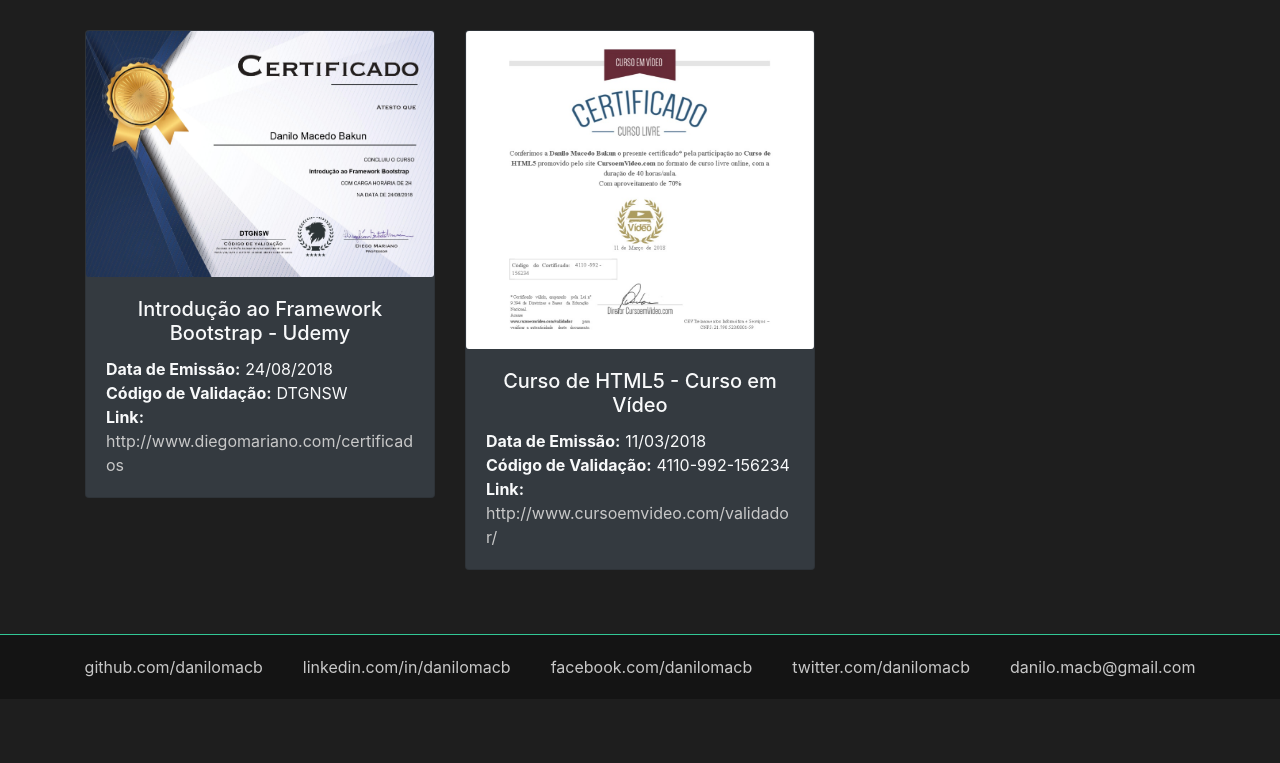
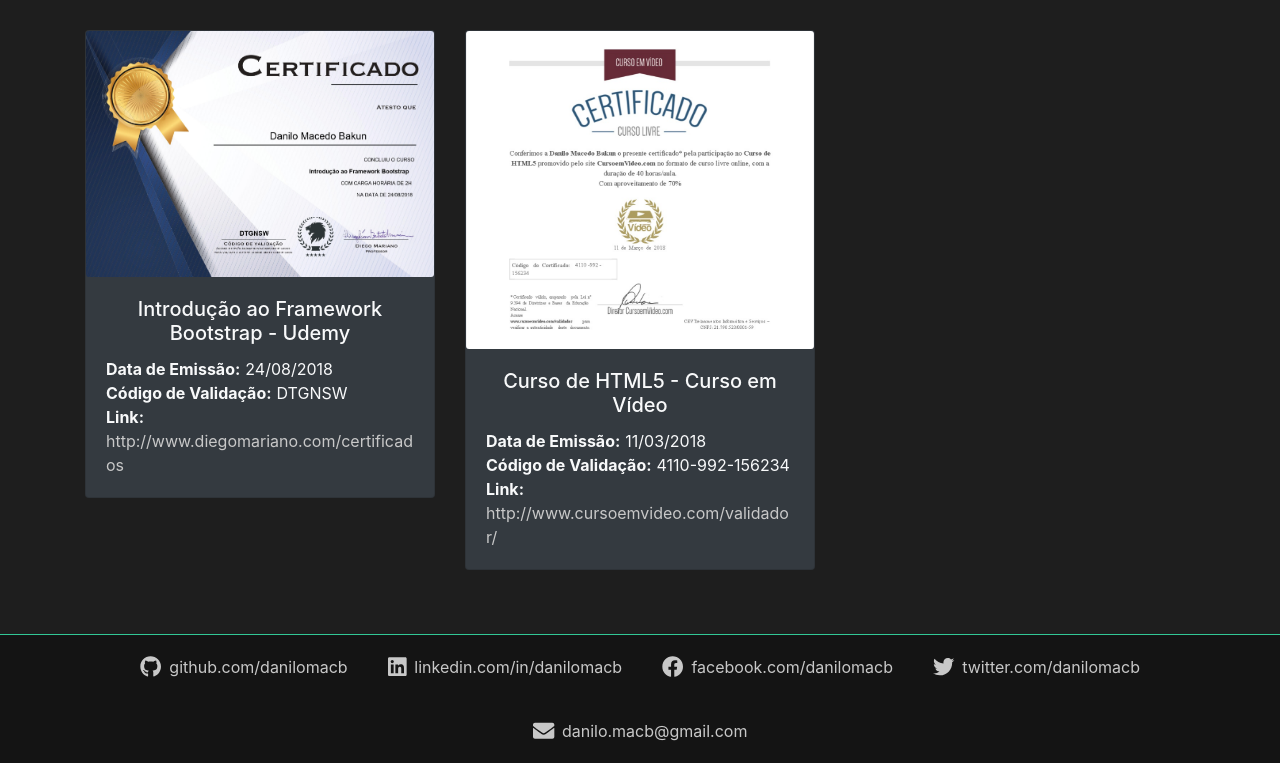
Before and after one commit to danilomacb/react-portfolio, a React (Create React App) app: page /certificados in a window 1280 px wide. Shown: the part 490-1253 px from the top of the page. Before the commit the page ends 1189 px from the top, so only its background shows below. Built offline with nearby package versions, Linux system fonts and the light colour scheme.

Commit message:
finishing footer

```diff
--- a/package.json
+++ b/package.json
@@ -3,6 +3,10 @@
   "version": "0.1.0",
   "private": true,
   "dependencies": {
+    "@fortawesome/fontawesome-svg-core": "^1.2.28",
+    "@fortawesome/free-brands-svg-icons": "^5.13.0",
+    "@fortawesome/free-solid-svg-icons": "^5.13.0",
+    "@fortawesome/react-fontawesome": "^0.1.9",
     "@testing-library/jest-dom": "^4.2.4",
     "@testing-library/react": "^9.5.0",
     "@testing-library/user-event": "^7.2.1",
--- a/src/components/Footer.js
+++ b/src/components/Footer.js
@@ -1,21 +1,41 @@
 import React from "react";
+import { FontAwesomeIcon } from "@fortawesome/react-fontawesome";
+import { faEnvelope } from "@fortawesome/free-solid-svg-icons";
+import { faGithub, faFacebook, faLinkedin, faTwitter } from "@fortawesome/free-brands-svg-icons";
 
 function Footer() {
   return (
     <footer className="text-center">
       <div className="contact">
-        <a href="https://github.com/danilomacb">github.com/danilomacb</a>
+        <a href="https://github.com/danilomacb">
+          <FontAwesomeIcon icon={faGithub} size="lg" className="mr-2" />
+          github.com/danilomacb
+        </a>
       </div>
       <div className="contact">
-        <a href="https://www.linkedin.com/in/danilomacb/">linkedin.com/in/danilomacb</a>
+        <a href="https://www.linkedin.com/in/danilomacb/">
+          <FontAwesomeIcon icon={faLinkedin} size="lg" className="mr-2" />
+          linkedin.com/in/danilomacb
+        </a>
       </div>
       <div className="contact">
-        <a href="https://www.facebook.com/danilomacb/">facebook.com/danilomacb</a>
+        <a href="https://www.facebook.com/danilomacb/">
+          <FontAwesomeIcon icon={faFacebook} size="lg" className="mr-2" />
+          facebook.com/danilomacb
+        </a>
       </div>
       <div className="contact">
-        <a href="https://twitter.com/danilomacb">twitter.com/danilomacb</a>
+        <a href="https://twitter.com/danilomacb">
+          <FontAwesomeIcon icon={faTwitter} size="lg" className="mr-2" />
+          twitter.com/danilomacb
+        </a>
       </div>
-      <div className="contact">danilo.macb@gmail.com</div>
+      <div className="contact">
+        <a href="mailto:danilo.macb@gmail.com">
+          <FontAwesomeIcon icon={faEnvelope} size="lg" className="mr-2" />
+          danilo.macb@gmail.com
+        </a>
+      </div>
     </footer>
   );
 }
```
Also changed, not shown: 1 other file (tests, documents, lock files or other folders).
